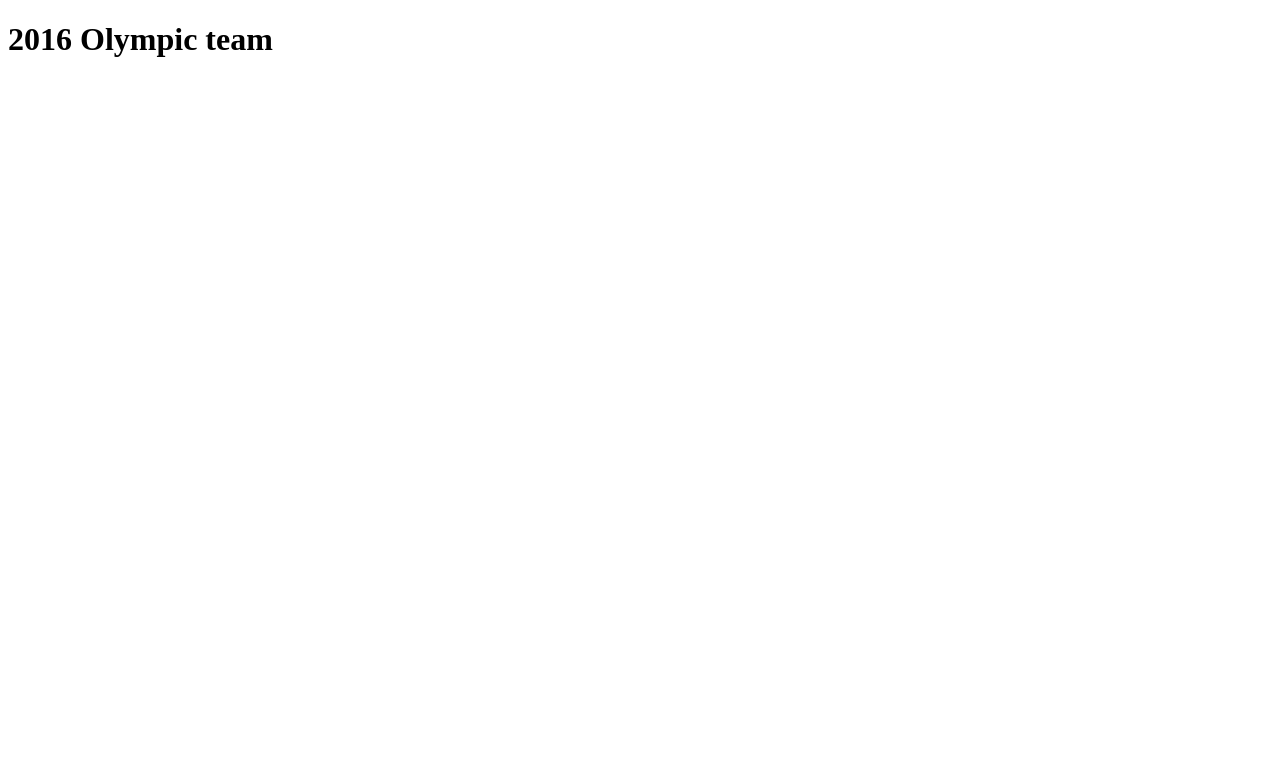
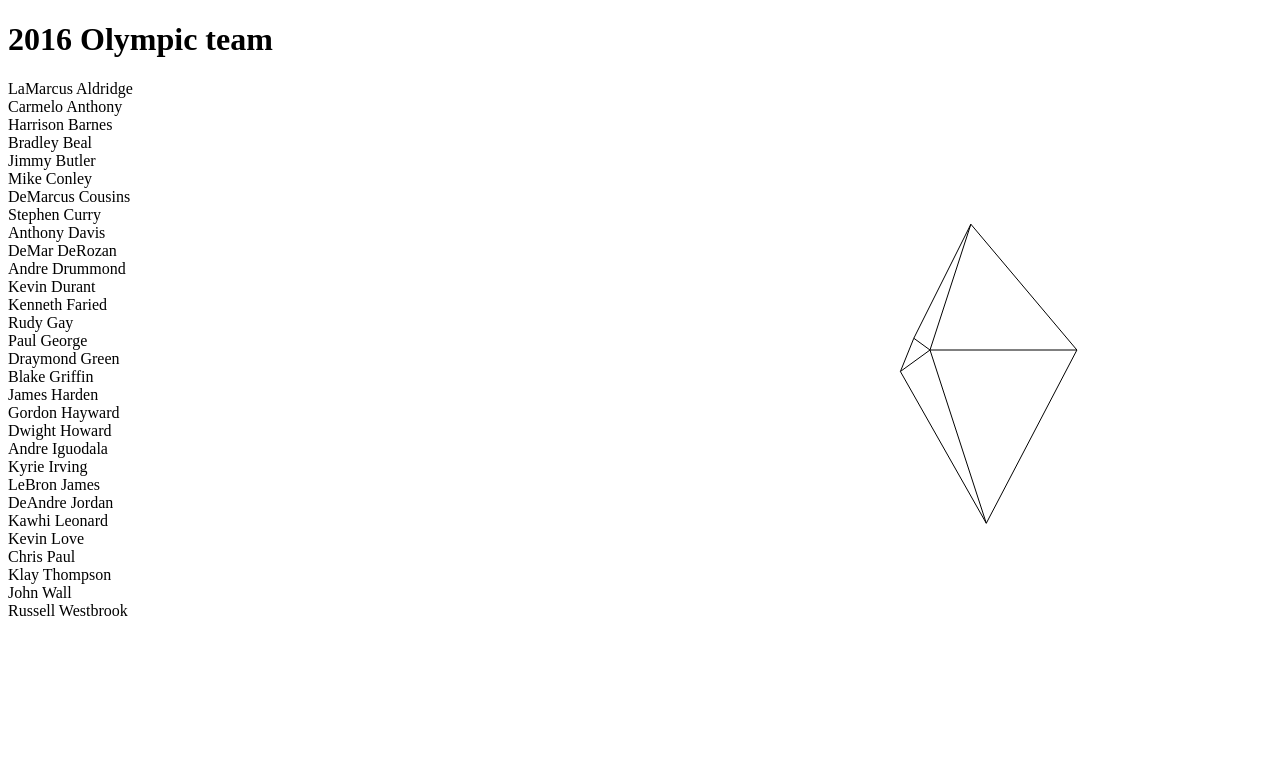
Before and after one commit to cpgruber/olympic-star-chart, a plain HTML site: page index.html in a window 1280 px wide. Drawn offline with nearby package versions, Linux system fonts and the light colour scheme.

Commit message:
chart works on mouseover with data

```diff
--- a/app.js
+++ b/app.js
@@ -1,36 +1,74 @@
-var svg = d3.select("body").append("svg").attr("height",700).attr("width",700)
-var star = svg.append("g").attr("class","star");
-var scale = d3.scale.linear().domain([0,10]).range([0,350]);
-
-var xOff = function(val,pct){
-  return 350+scale(val)*Math.cos(pct*2*Math.PI);
+var star = {
+  pageComponents:{
+    scales:[]
+  },
+  getPageComponents: function(){
+    var pageComponents = this.pageComponents;
+    pageComponents.svg = d3.select(".svg-container").append("svg").attr("height",700).attr("width",700);
+    pageComponents.star = pageComponents.svg.append("g").attr("class","star");
+    for (var i=0;i<5;i++){
+      pageComponents.scales.push(d3.scale.linear().range([20,350]))
     }
-var yOff = function(val,pct){
-  return 350+scale(val)*Math.sin(pct*2*Math.PI);
-}
-var getCoords = function(val,pct){
-  return "L "+xOff(val,pct)+" "+yOff(val,pct)
-}
-
-function update(data){
-  var selection = d3.select(".star").selectAll(".arm").data(data)
-
+  },
+  getXoffset: function(val,angle,idx){
+    var scale = this.pageComponents.scales[idx];
+    return 350+scale(val)*Math.cos(angle*2*Math.PI);
+  },
+  getYoffset: function(val,angle,idx){
+    var scale = this.pageComponents.scales[idx];
+    return 350+scale(val)*Math.sin(angle*2*Math.PI);
+  },
+  getCoords: function(val, angle, idx){
+    return "L "+this.getXoffset(val,angle,idx)+" "+this.getYoffset(val,angle,idx)
+  },
+  makeScales: function(data){
+    var scales = this.pageComponents.scales;
+    scales[0].domain(d3.extent(data, function(d){return +d.points_mean}))
+    scales[1].domain(d3.extent(data, function(d){return +d.rebounds_mean}))
+    scales[2].domain(d3.extent(data, function(d){return +d.assists_mean}))
+    scales[3].domain(d3.extent(data, function(d){return +d.steals_mean}))
+    scales[4].domain(d3.extent(data, function(d){return +d.blocks_mean}))
+  },
+  updateChart: function(data){
+    var self = this;
+    var dt = [+data.points_mean,+data.rebounds_mean,+data.assists_mean,+data.steals_mean,+data.blocks_mean]
+    var selection = d3.select(".star").selectAll(".arm").data(dt)
+    var scales = self.pageComponents.scales;
     selection.transition().duration(500)
       .attr("d",function(d,i){
-      var pct = i/data.length;
-      var next = (i==data.length-1)?0:i+1;
-      var nextPct = next/data.length;
-      return "M 350 350 "+getCoords(d,pct)+" "+getCoords(data[next],nextPct)
+        var pct = i/dt.length;
+        var next = (i==dt.length-1)?0:i+1;
+        var nextPct = next/dt.length;
+        return "M 350 350 "+self.getCoords(d,pct,i)+" "+self.getCoords(dt[next],nextPct,next)
       })
 
     selection.enter().append("path").attr("class","arm")
       .attr("d",function(d,i){
-      var pct = i/data.length;
-      var next = (i==data.length-1)?0:i+1;
-      var nextPct = next/data.length;
-      return "M 350 350 "+getCoords(d,pct)+" "+getCoords(data[next],nextPct)
+        var pct = i/dt.length;
+        var next = (i==dt.length-1)?0:i+1;
+        var nextPct = next/dt.length;
+        return "M 350 350 "+self.getCoords(d,pct,i)+" "+self.getCoords(dt[next],nextPct,next)
       })
       .style("stroke","black").style("fill","none")
 
     selection.exit().remove();
+  },
+  bindInteraction: function(){
+    var self = this;
+    d3.selectAll(".name").on("mouseover", function(d){
+      self.updateChart(d)
+    })
+  },
+  init:function(){
+    var self = this;
+    self.getPageComponents();
+    d3.csv("olympic.csv", function(err,data){
+      self.makeScales(data);
+      var names = d3.select(".names").selectAll(".name").data(data).enter().append("div")
+        .attr("class", "name").text(function(d){return d.player})
+      self.updateChart(data[0])
+      self.bindInteraction();
+    })
   }
+}
+star.init();
--- a/index.html
+++ b/index.html
@@ -7,6 +7,8 @@
 </head>
 <body>
   <h1>2016 Olympic team</h1>
+  <div class='names'></div>
+  <div class='svg-container' style="position:absolute;top:0;right:0"></div>
   <script src="app.js"></script>
 </body>
 </html>
--- /dev/null
+++ b/olympic.csv
@@ -0,0 +1,31 @@
+player,points_mean,rebounds_mean,assists_mean,blocks_mean,steals_mean
+LaMarcus Aldridge,16.12820513,8.974358974,1.307692308,0.923076923,0.333333333
+Carmelo Anthony,21.725,7.6,4.025,0.525,0.9
+Harrison Barnes,12.62962963,4.481481481,1.740740741,0.185185185,0.888888889
+Bradley Beal,19.19047619,4.380952381,3.142857143,0.285714286,1.047619048
+Jimmy Butler,22.41463415,5.024390244,4.292682927,0.756097561,1.756097561
+Mike Conley,15.05405405,2.783783784,5.918918919,0.324324324,1.27027027
+DeMarcus Cousins,26.18181818,11.24242424,2.696969697,1.272727273,1.303030303
+Stephen Curry,29.87804878,5.292682927,6.463414634,0.146341463,2.097560976
+Anthony Davis,23.11111111,10.47222222,1.777777778,2.444444444,1.277777778
+DeMar DeRozan,23.07142857,4.523809524,4.142857143,0.333333333,1.023809524
+Andre Drummond,17.61904762,15.38095238,0.857142857,1.523809524,1.714285714
+Kevin Durant,26.54054054,7.783783784,4.405405405,1.189189189,0.972972973
+Kenneth Faried,12.33333333,8.861111111,1.138888889,1.055555556,0.472222222
+Rudy Gay,17.92307692,6.820512821,1.717948718,0.692307692,1.256410256
+Paul George,23.73809524,7.476190476,3.952380952,0.261904762,2
+Draymond Green,14.54761905,9.5,7.428571429,1.333333333,1.30952381
+Blake Griffin,23.23333333,8.666666667,4.966666667,0.566666667,0.7
+James Harden,27.59090909,6.068181818,6.863636364,0.636363636,1.5
+Gordon Hayward,19.80952381,5,3.452380952,0.30952381,1.214285714
+Dwight Howard,14.43243243,12.08108108,1.540540541,1.594594595,1
+Andre Iguodala,7.534883721,4.302325581,3.465116279,0.372093023,1.279069767
+Kyrie Irving,15.78571429,2.857142857,3.857142857,0.214285714,0.714285714
+LeBron James,25.07692308,7.179487179,6,0.692307692,1.41025641
+DeAndre Jordan,11.71794872,13.48717949,0.974358974,2.384615385,0.538461538
+Kawhi Leonard,20.075,7.025,2.575,0.9,1.95
+Kevin Love,15.625,10.875,2.375,0.55,0.9
+Chris Paul,18.22222222,3.805555556,9.583333333,0.138888889,2.083333333
+Klay Thompson,20.6097561,3.87804878,2.341463415,0.780487805,0.487804878
+John Wall,19.92682927,4.243902439,9.658536585,0.731707317,2.146341463
+Russell Westbrook,24.04545455,7.113636364,9.818181818,0.25,2.5
```
Lines whose indentation alone changed are shown as unchanged.
